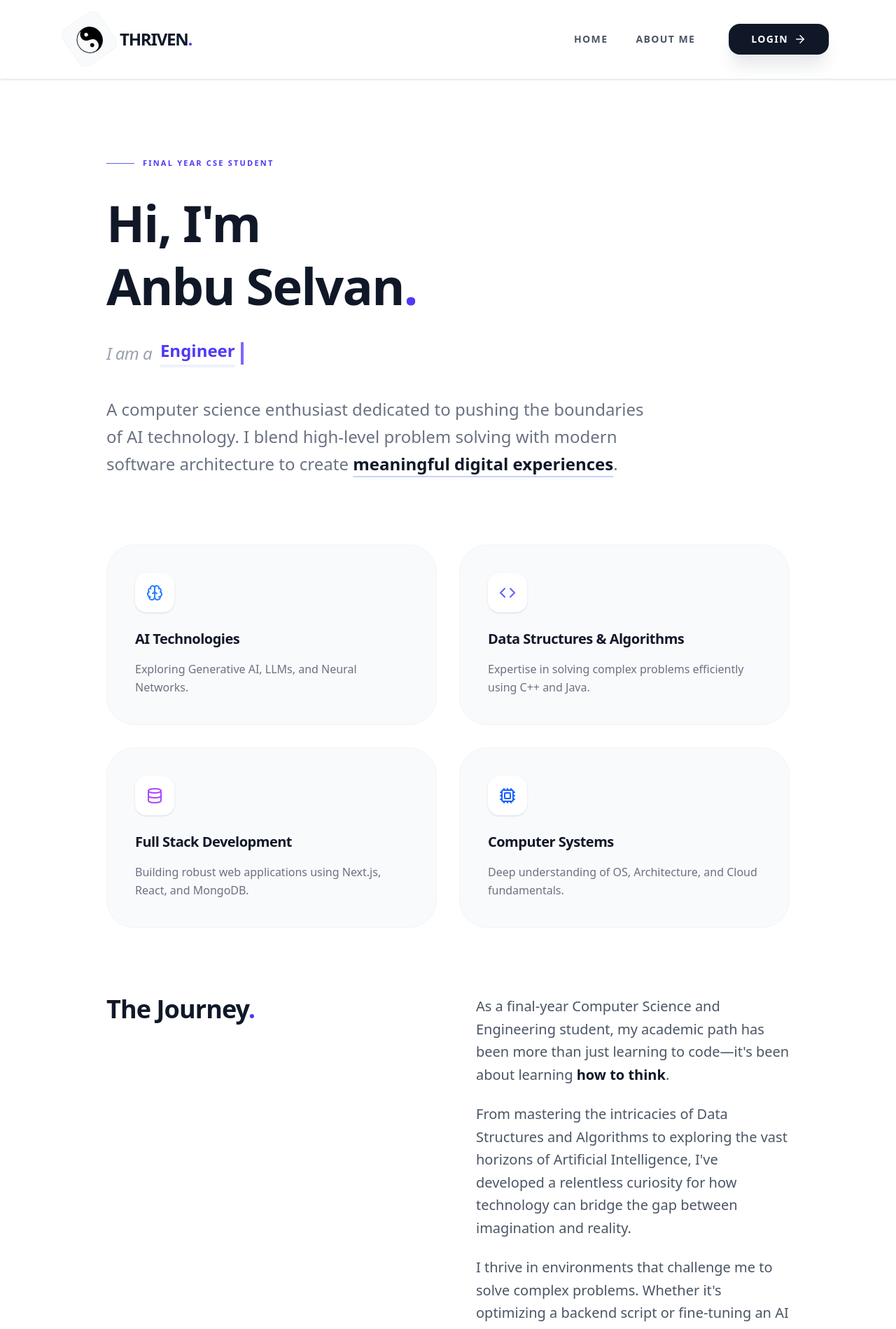
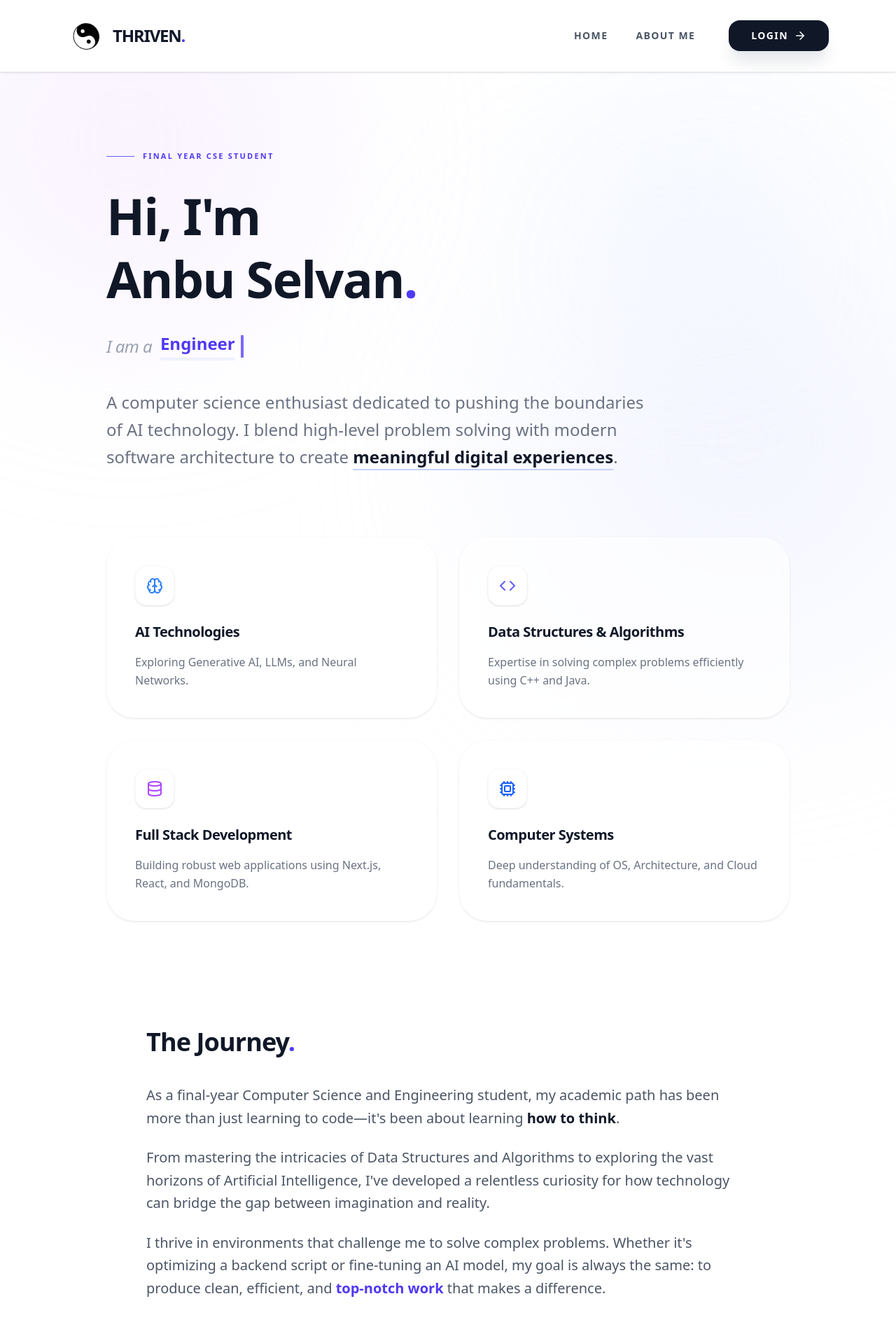
Before and after one commit to anbu-max/thriven-Blog, a Next.js app: page /about in a window 1280 px wide. Shown: the top 1899 px of the page at 70% size. Built offline with nearby package versions, Linux system fonts and the light colour scheme.

Commit message:
Opacity added for about me bg

```diff
--- a/app/about/page.jsx
+++ b/app/about/page.jsx
@@ -42,12 +42,55 @@ const AboutPage = () => {
   ];
 
   return (
-    <main className="min-h-screen bg-white selection:bg-indigo-100">
+    <main className="min-h-screen bg-white relative overflow-hidden selection:bg-indigo-100">
+      {/* Fluid Animated Background Blobs */}
+      <div className="fixed inset-0 z-0 pointer-events-none">
+        <motion.div
+          animate={{
+            x: [0, 100, 0],
+            y: [0, 50, 0],
+            scale: [1, 1.2, 1],
+          }}
+          transition={{
+            duration: 20,
+            repeat: Infinity,
+            ease: "linear",
+          }}
+          className="absolute top-[-10%] left-[-10%] w-[500px] h-[500px] bg-purple-200/30 rounded-full blur-[120px]"
+        />
+        <motion.div
+          animate={{
+            x: [0, -100, 0],
+            y: [0, 100, 0],
+            scale: [1, 1.1, 1],
+          }}
+          transition={{
+            duration: 25,
+            repeat: Infinity,
+            ease: "linear",
+          }}
+          className="absolute bottom-[-10%] right-[-10%] w-[600px] h-[600px] bg-indigo-100/40 rounded-full blur-[130px]"
+        />
+        <motion.div
+          animate={{
+            x: [0, 50, 0],
+            y: [0, -100, 0],
+          }}
+          transition={{
+            duration: 18,
+            repeat: Infinity,
+            ease: "linear",
+          }}
+          className="absolute top-[20%] right-[10%] w-[400px] h-[400px] bg-blue-50/50 rounded-full blur-[100px]"
+        />
+      </div>
+
+      <div className="relative z-10">
         <Header showHero={false} />
 
         <div className="max-w-5xl mx-auto px-6 py-20 sm:py-28">
           {/* Intro Section - Professional Scale */}
-        <section className="text-left mb-24">
+          <section className="text-left mb-24 relative">
             <motion.div
               initial={{ opacity: 0, y: 20 }}
               animate={{ opacity: 1, y: 0 }}
@@ -89,7 +132,7 @@ const AboutPage = () => {
             </motion.div>
           </section>
 
-        {/* Skills Grid - Balanced */}
+          {/* Skills Grid - Balanced with Glassmorphism */}
           <section className="grid grid-cols-1 md:grid-cols-2 gap-8 mb-24">
             {skills.map((skill, index) => (
               <motion.div
@@ -99,9 +142,9 @@ const AboutPage = () => {
                 viewport={{ once: true }}
                 transition={{ duration: 0.6, delay: index * 0.1 }}
                 whileHover={{ y: -8, boxShadow: "0 20px 40px -10px rgba(0,0,0,0.05)" }}
-              className="bg-gray-50 p-10 rounded-[2.5rem] border border-gray-100 group transition-all duration-500"
+                className="bg-white/60 backdrop-blur-md p-10 rounded-[2.5rem] border border-white/50 group transition-all duration-500 shadow-sm"
               >
-              <div className="w-14 h-14 bg-white rounded-2xl shadow-sm flex items-center justify-center mb-6 group-hover:scale-110 transition-transform">
+                <div className="w-14 h-14 bg-white rounded-2xl shadow-sm flex items-center justify-center mb-6 group-hover:scale-110 transition-transform border border-gray-50">
                   {React.cloneElement(skill.icon, { size: 24 })}
                 </div>
                 <h3 className="text-xl font-bold text-gray-900 mb-4 tracking-tight">{skill.name}</h3>
@@ -110,21 +153,23 @@ const AboutPage = () => {
             ))}
           </section>
 
-        {/* Journey/Bio - Clear & Readable */}
-        <section className="grid grid-cols-1 lg:grid-cols-2 gap-12 lg:gap-20 items-start mb-24">
+          {/* Journey/Bio - Clear & Readable with subtle background fill */}
+          <section className="mb-24 p-8 sm:p-14 bg-white/40 backdrop-blur-sm rounded-[3rem] border border-white/40">
             <motion.div
-            initial={{ opacity: 0, x: -20 }}
-            whileInView={{ opacity: 1, x: 0 }}
+              initial={{ opacity: 0, y: 20 }}
+              whileInView={{ opacity: 1, y: 0 }}
               viewport={{ once: true }}
+              className="mb-10"
             >
-            <h2 className="text-4xl font-bold text-gray-900 mb-6 tracking-tight">The Journey<span className="text-indigo-600">.</span></h2>
+              <h2 className="text-4xl font-bold text-gray-900 tracking-tight">The Journey<span className="text-indigo-600">.</span></h2>
             </motion.div>
 
             <motion.div
-            initial={{ opacity: 0, x: 20 }}
-            whileInView={{ opacity: 1, x: 0 }}
+              initial={{ opacity: 0, y: 20 }}
+              whileInView={{ opacity: 1, y: 0 }}
               viewport={{ once: true }}
-            className="space-y-6 text-lg sm:text-xl text-gray-600 leading-relaxed font-outfit"
+              transition={{ delay: 0.1 }}
+              className="space-y-6 text-lg sm:text-xl text-gray-600 leading-relaxed font-outfit max-w-4xl"
             >
               <p>
                 As a final-year Computer Science and Engineering student, my academic path has been more than just learning to code—it's been about learning <span className="text-gray-900 font-bold">how to think</span>.
@@ -165,6 +210,7 @@ const AboutPage = () => {
         </div>
 
         <Footer />
+      </div>
     </main>
   );
 };
--- a/components/Header.jsx
+++ b/components/Header.jsx
@@ -16,7 +16,7 @@ const Header = ({ showHero = true }) => {
               <motion.div
                 animate={{ rotate: 360 }}
                 transition={{ duration: 15, repeat: Infinity, ease: "linear" }}
-                className="flex items-center justify-center p-2 rounded-xl bg-gray-50 border border-gray-100"
+                className="flex items-center justify-center p-1"
               >
                 <Image
                   src="/logo.png"
```
Lines whose indentation alone changed are shown as unchanged.
